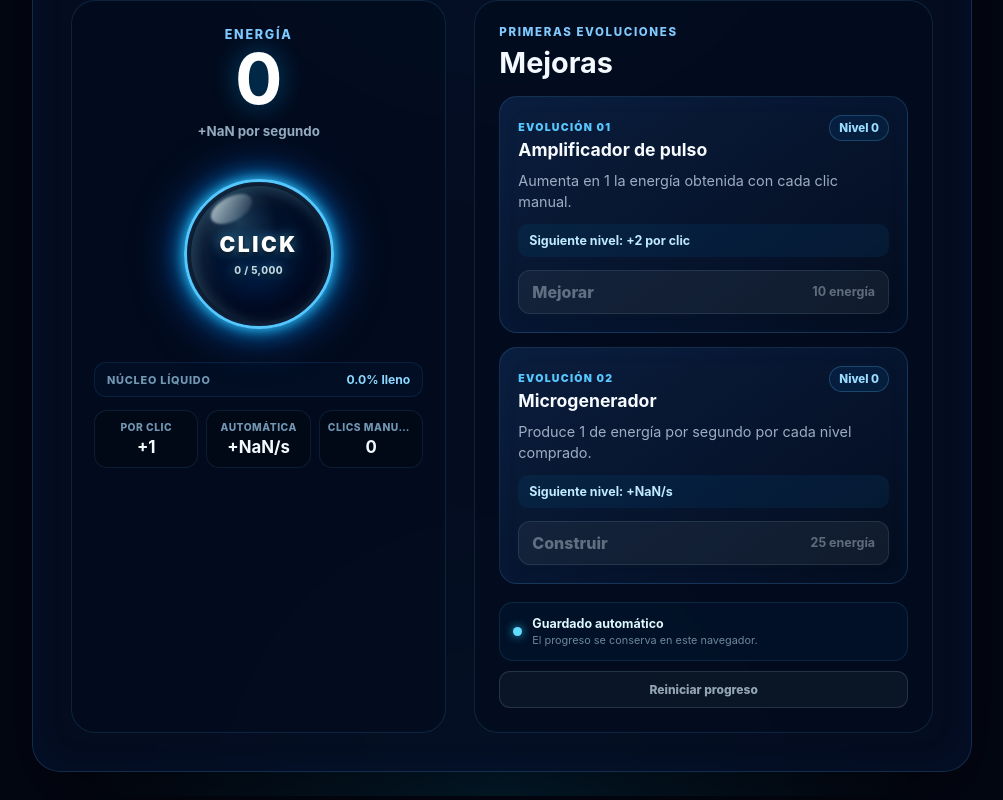
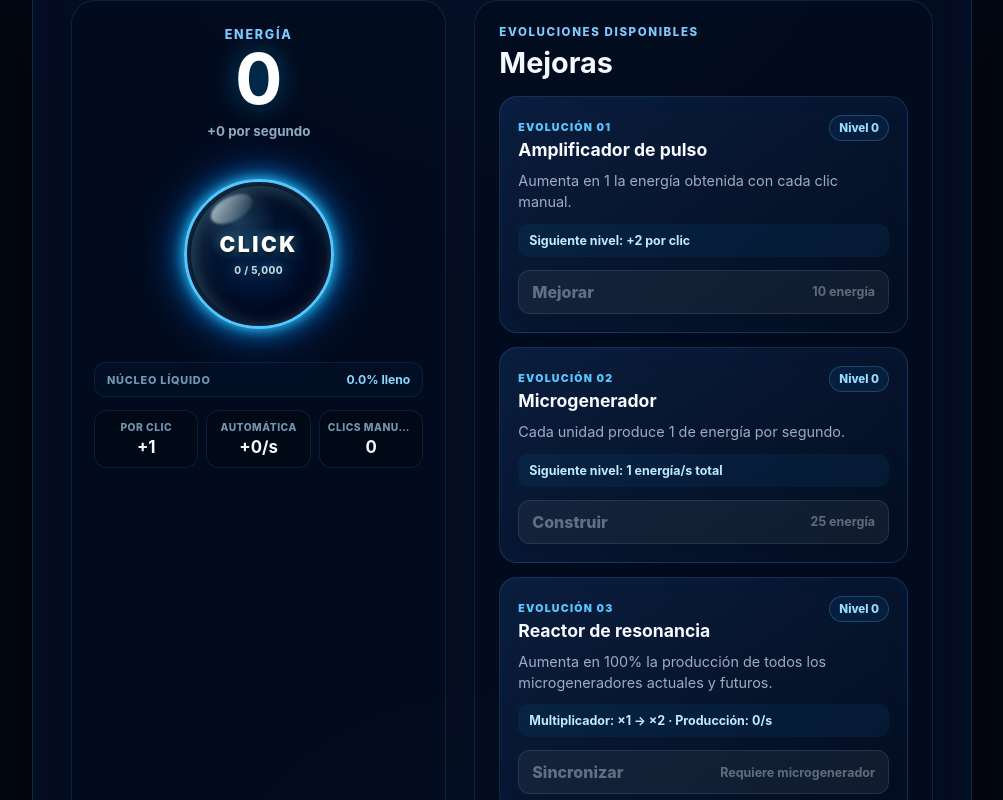
Before and after one commit to xArtXtrAx/incremental-game-A, a React (Vite) app: page / in a window 1280 px wide. Shown: the part 200-1000 px from the top of the page, without its empty margins (138-1141 px from the left). Built offline with nearby package versions, Linux system fonts and the light colour scheme.

Commit message:
Añadir evolución Reactor de resonancia a la interfaz

```diff
--- a/src/App.tsx
+++ b/src/App.tsx
@@ -14,6 +14,8 @@ import {
   getClickUpgradeCost,
   getEnergyPerSecond,
   getGeneratorCost,
+  getResonanceCost,
+  getResonanceMultiplier,
   getSphereFillPercentage,
   initialGameState,
   loadGameState,
@@ -57,12 +59,27 @@ function App() {
   const nextBurstId = useRef(0)
 
   const clickPower = getClickPower(game.clickLevel)
-  const energyPerSecond = getEnergyPerSecond(game.generatorLevel)
+  const resonanceMultiplier = getResonanceMultiplier(game.resonanceLevel)
+  const energyPerSecond = getEnergyPerSecond(
+    game.generatorLevel,
+    game.resonanceLevel,
+  )
+  const nextGeneratorProduction = getEnergyPerSecond(
+    game.generatorLevel + 1,
+    game.resonanceLevel,
+  )
+  const nextResonanceProduction = getEnergyPerSecond(
+    game.generatorLevel,
+    game.resonanceLevel + 1,
+  )
   const clickUpgradeCost = getClickUpgradeCost(game.clickLevel)
   const generatorCost = getGeneratorCost(game.generatorLevel)
+  const resonanceCost = getResonanceCost(game.resonanceLevel)
   const sphereFillPercentage = getSphereFillPercentage(game.manualClicks)
   const sphereClicks = Math.min(game.manualClicks, SPHERE_CLICK_CAPACITY)
   const sphereIsFull = sphereFillPercentage >= 100
+  const canBuyResonance =
+    game.generatorLevel > 0 && game.energy >= resonanceCost
   const sphereStyle: SphereStyle = {
     '--fill-level': `${sphereFillPercentage}%`,
     '--liquid-opacity': sphereClicks > 0 ? 1 : 0,
@@ -229,7 +246,7 @@ function App() {
 
           <aside className="upgrades-panel" aria-labelledby="upgrades-title">
             <div className="upgrades-heading">
-              <p className="eyebrow">Primeras evoluciones</p>
+              <p className="eyebrow">Evoluciones disponibles</p>
               <h2 id="upgrades-title">Mejoras</h2>
             </div>
 
@@ -264,9 +281,13 @@ function App() {
                 </div>
                 <span className="level-badge">Nivel {game.generatorLevel}</span>
               </div>
-              <p>Produce 1 de energía por segundo por cada nivel comprado.</p>
+              <p>
+                Cada unidad produce {numberFormatter.format(resonanceMultiplier)}{' '}
+                de energía por segundo.
+              </p>
               <div className="upgrade-effect">
-                Siguiente nivel: +{numberFormatter.format(energyPerSecond + 1)}/s
+                Siguiente nivel: {numberFormatter.format(nextGeneratorProduction)}{' '}
+                energía/s total
               </div>
               <button
                 type="button"
@@ -276,6 +297,38 @@ function App() {
               >
                 <span>Construir</span>
                 <strong>{numberFormatter.format(generatorCost)} energía</strong>
+              </button>
+            </article>
+
+            <article className="upgrade-card">
+              <div className="upgrade-card-header">
+                <div>
+                  <span className="upgrade-number">Evolución 03</span>
+                  <h3>Reactor de resonancia</h3>
+                </div>
+                <span className="level-badge">Nivel {game.resonanceLevel}</span>
+              </div>
+              <p>
+                Aumenta en 100% la producción de todos los microgeneradores
+                actuales y futuros.
+              </p>
+              <div className="upgrade-effect">
+                Multiplicador: ×{numberFormatter.format(resonanceMultiplier)} → ×
+                {numberFormatter.format(resonanceMultiplier + 1)} · Producción:{' '}
+                {numberFormatter.format(nextResonanceProduction)}/s
+              </div>
+              <button
+                type="button"
+                className="upgrade-button"
+                onClick={() => dispatch({ type: 'buy-resonance' })}
+                disabled={!canBuyResonance}
+              >
+                <span>Sincronizar</span>
+                <strong>
+                  {game.generatorLevel === 0
+                    ? 'Requiere microgenerador'
+                    : `${numberFormatter.format(resonanceCost)} energía`}
+                </strong>
               </button>
             </article>
 
```
